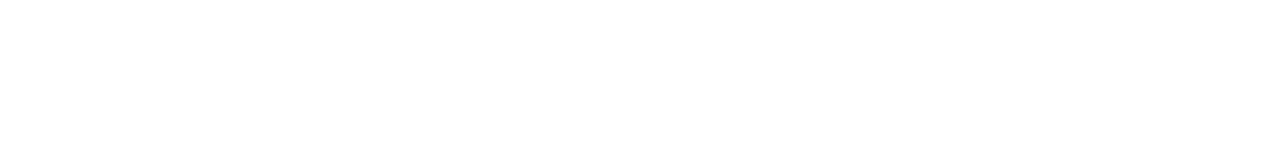
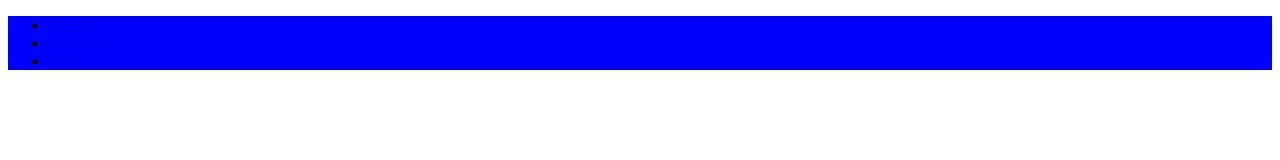
Before and after one commit to freeman7699/my_project_2, a plain HTML site: page index.html in a window 1280 px wide. Drawn offline with Linux system fonts and the light colour scheme.

Commit message:
add header

```diff
--- a/index.html
+++ b/index.html
@@ -7,6 +7,14 @@
 	<link rel="stylesheet" href="style.css">
 </head>
 <body>
-
+	<header>
+		<nav>
+			<ul>
+				<li><a href="#">Главная</a></li>
+				<li><a href="#">Продукты</a></li>
+				<li><a href="#">О нас</a></li>
+			</ul>
+		</nav>
+	</header>
 </body>
 </html>
--- a/style.css
+++ b/style.css
@@ -0,0 +1,3 @@
+header{
+	background-color: blue;
+}
```
